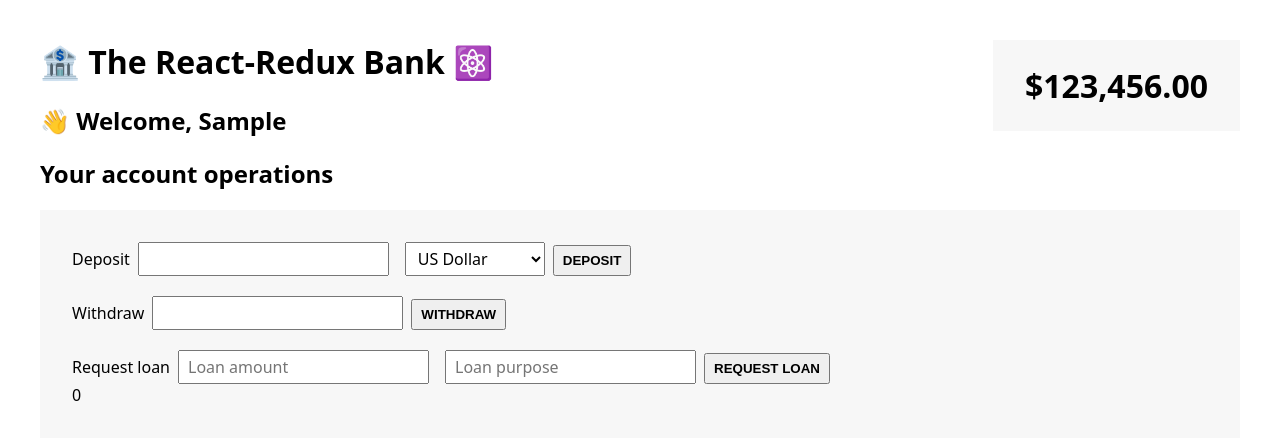
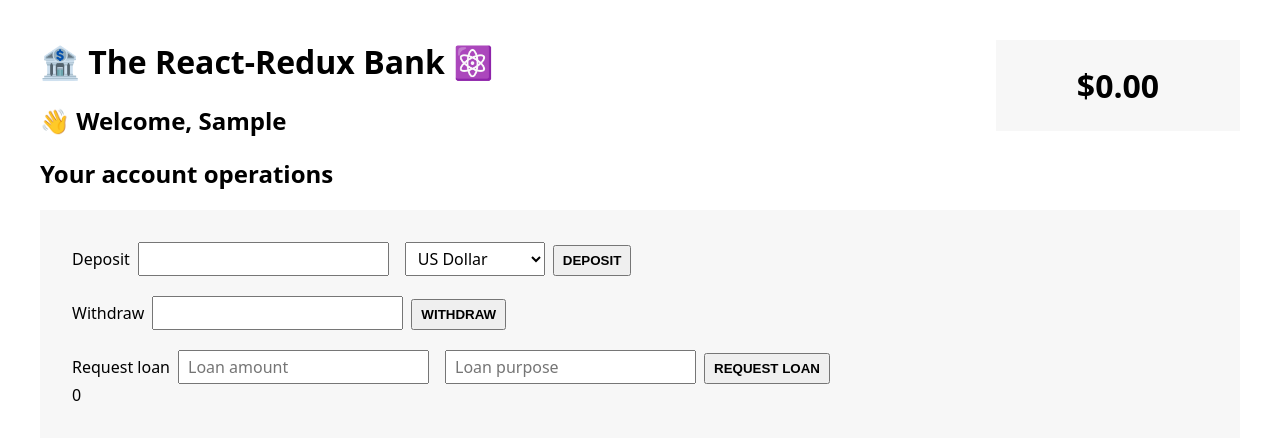
Before and after one commit to akamensi/Redux-Intro, a React (Create React App) app: page / in a window 1280 px wide. Both pictures are taken after typing "Sample", "Sample" into the empty fields and a click on the button "CREATE NEW CUSTOMER". Shown: the top 440 px of the page. Built offline with nearby package versions, Linux system fonts and the light colour scheme.

Commit message:
The legacy Way of Connecting Components to Redux

```diff
--- a/src/features/accounts/BalanceDisplay.js
+++ b/src/features/accounts/BalanceDisplay.js
@@ -1,3 +1,5 @@
+import { connect } from "react-redux";
+
 function formatCurrency(value) {
   return new Intl.NumberFormat("en", {
     style: "currency",
@@ -5,8 +7,15 @@
   }).format(value);
 }
 
-function BalanceDisplay() {
-  return <div className="balance">{formatCurrency(123456)}</div>;
+function BalanceDisplay({ balance }) {
+  return <div className="balance">{formatCurrency(balance)}</div>;
 }
 
-export default BalanceDisplay;
+//Before hooks (The Old Way)
+function mapStateToProps(state) {
+  return {
+    balance: state.account.balance,
+  };
+}
+
+export default connect(mapStateToProps)(BalanceDisplay);
```
